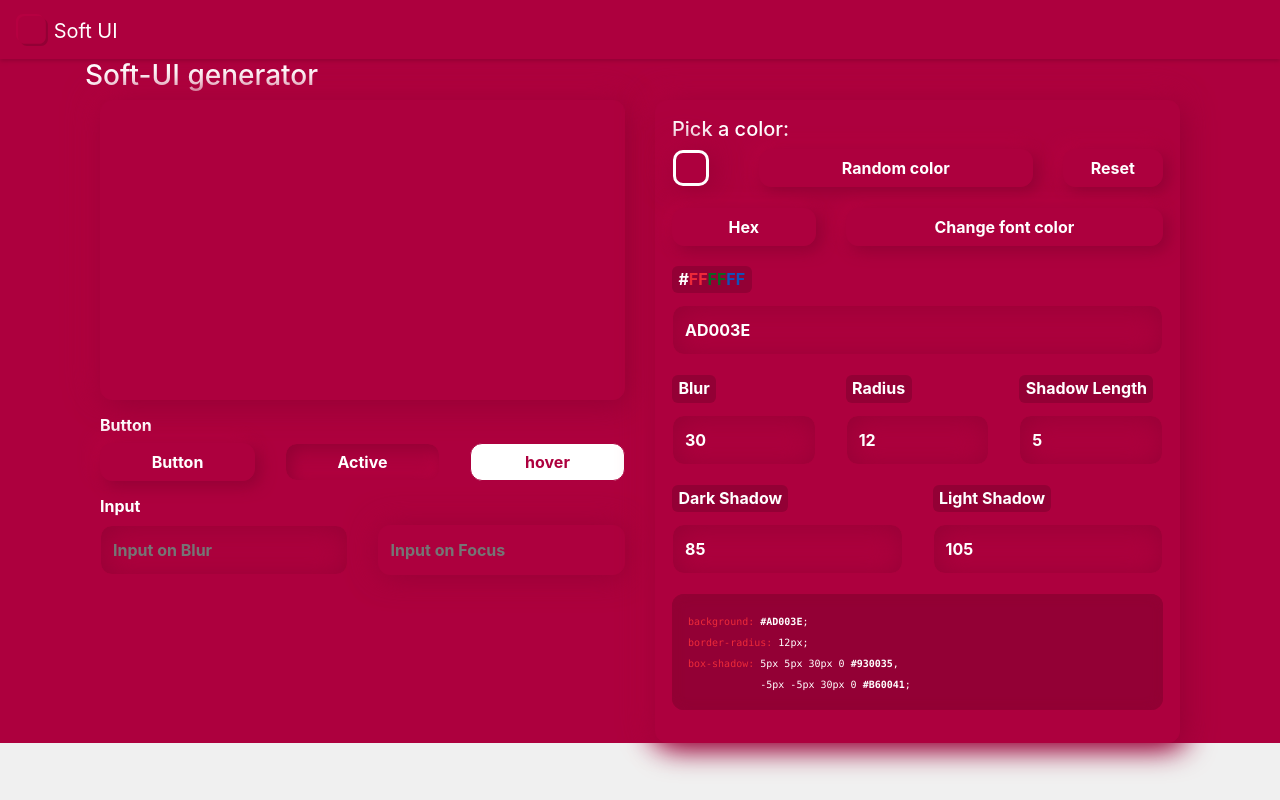
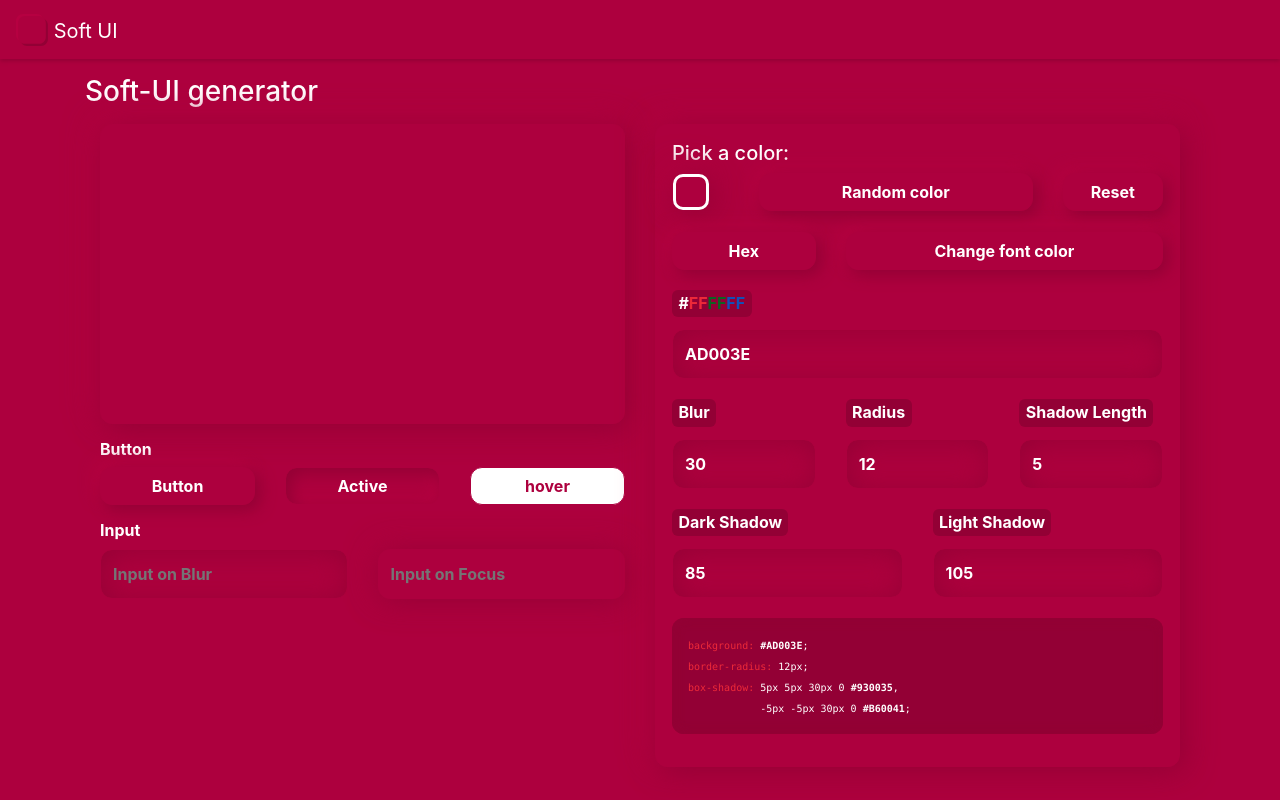
Before and after one commit to shchilkin/soft-ui, a React (Create React App) app in the folder Frontend/: page / in a window 1280 px wide. Built offline with nearby package versions, Linux system fonts and the light colour scheme; the HTML template or start-up script is replaced by a standard one.

Commit message:
Refactored component and fixed background

```diff
--- a/Frontend/public/index.html
+++ b/Frontend/public/index.html
@@ -14,6 +14,15 @@
     <link rel="apple-touch-icon" href="%PUBLIC_URL%/logo192.png" />
 
     <link rel="manifest" href="%PUBLIC_URL%/manifest.json" />
+
+    <script async src="https://www.googletagmanager.com/gtag/js?id=UA-164374411-1"></script>
+    <script>
+      window.dataLayer = window.dataLayer || [];
+      function gtag(){dataLayer.push(arguments);}
+      gtag('js', new Date());
+
+      gtag('config', 'UA-164374411-1');
+    </script>
     <title>Soft UI Generator</title>
   </head>
   <body>
--- a/Frontend/src/App.js
+++ b/Frontend/src/App.js
@@ -1,15 +1,18 @@
 import React from 'react';
+import Generator from "./Components/Generator/Generator";
+import PageCover from "./Components/Generator/Generator.components/Layout/PageCover";
+import ThemeState from "./contexts/theme/ThemeState";
 import NavigationBar from "./Components/Navbar/NavigationBar.component";
 import 'bootstrap/dist/css/bootstrap.min.css';
-import ThemeState from "./contexts/theme/ThemeState";
-import Generator from "./Components/Generator/Generator";
 import './custom-styles.css'
 
 function App() {
   return (
       <ThemeState>
-         <NavigationBar />
-         <Generator />
+          <PageCover>
+             <NavigationBar />
+             <Generator />
+          </PageCover>
       </ThemeState>
   );
 }
--- a/Frontend/src/Components/Generator/Generator.components/Layout/PageCover.js
+++ b/Frontend/src/Components/Generator/Generator.components/Layout/PageCover.js
@@ -0,0 +1,24 @@
+import React, {useContext} from "react";
+import ThemeContext from "../../../../contexts/theme/ThemeContext";
+
+const PageCover = ({children}) => {
+    const themeContext = useContext(ThemeContext);
+    const {
+        font,
+        colorRGB,
+    } = themeContext;
+
+    const mainColor = `rgb(${colorRGB.Red}, ${colorRGB.Green}, ${colorRGB.Blue})`;
+
+    return(
+        <div style={{backgroundColor: mainColor,
+            color: font,
+            minHeight:'100vh'
+            ,height:'100%'}}
+        >
+            {children}
+        </div>
+    )
+}
+
+export default PageCover;
--- a/Frontend/src/Components/Generator/Generator.js
+++ b/Frontend/src/Components/Generator/Generator.js
@@ -7,20 +7,12 @@ import SoftUIControl from "./Generator.components/Layout/SoftUIControl";
 // 1 161 255 rgb blue
 
 const Generator = () => {
-  const themeContext = useContext(ThemeContext);
-  const {
-    font,
-    colorRGB,
-  } = themeContext;
-
-  const mainColor = `rgb(${colorRGB.Red}, ${colorRGB.Green}, ${colorRGB.Blue})`;
-
   return (
-    <div style={{backgroundColor: mainColor, color: font }}>
-      <div className={"container"}>
-        <h3>Soft-UI generator</h3>
-        <div
-          className='row' style={{ marginRight: "0px", marginLeft: "0px" }}>
+      <div className={"container mb-5"}>
+        <h3 className={'mb-3 mt-3'}>Soft-UI generator</h3>
+        <div className='row'
+             style={{ marginRight: "0px", marginLeft: "0px" }}
+        >
           <div className={"col-md-6"}>
             <SoftUIPreview/>
           </div>
@@ -29,7 +21,6 @@ const Generator = () => {
           </div>
         </div>
       </div>
-    </div>
   );
 };
 
```
